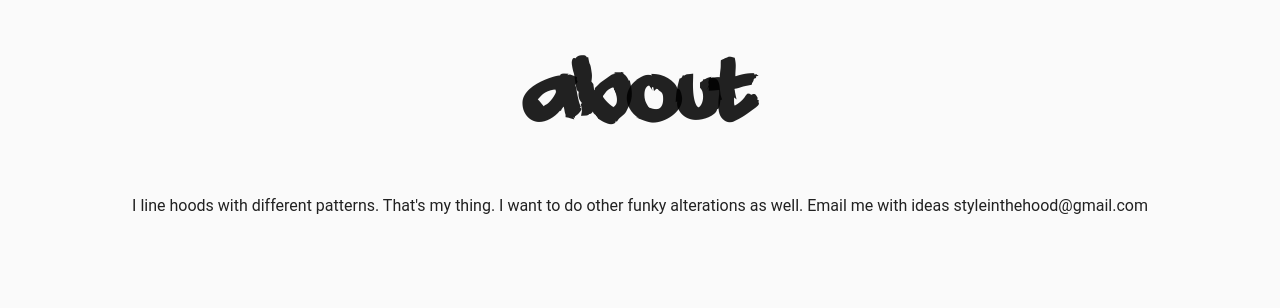
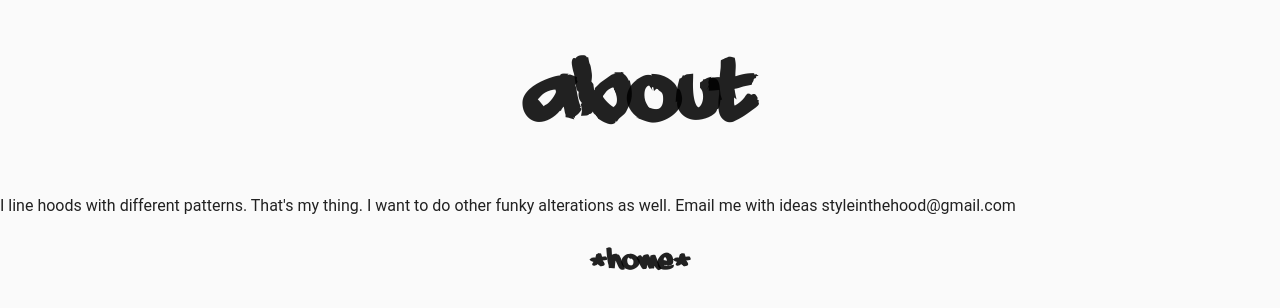
Before and after one commit to jeffkealy/styleinthehood, a website: page public/views/index.html at #!/about in a window 1280 px wide. Drawn offline with Linux system fonts and the light colour scheme; files whose address does not match are found by name.

Commit message:
added home buttons to pages

```diff
--- a/public/styles/style.css
+++ b/public/styles/style.css
@@ -2,9 +2,7 @@
     font-family: "aaaiight-fat";
     src: url(../assets/aaaiight-fat.TTF) ;
 }
-body{
-  text-align: center;
-}
+
 h1{
   text-align: center;
   font-size: 72px;
--- a/public/views/templates/about.html
+++ b/public/views/templates/about.html
@@ -1,2 +1,3 @@
 <h1>About</h1>
 <p>I line hoods with different patterns. That's my thing. I want to do other funky alterations as well. Email me with ideas styleinthehood@gmail.com </p>
+<h2><a href="#!home">*Home*</a></h2>
```
Also changed, not shown: public/views/templates/newhood.html (+1 -0 lines), public/views/templates/patterns.html (+1 -0 lines).
